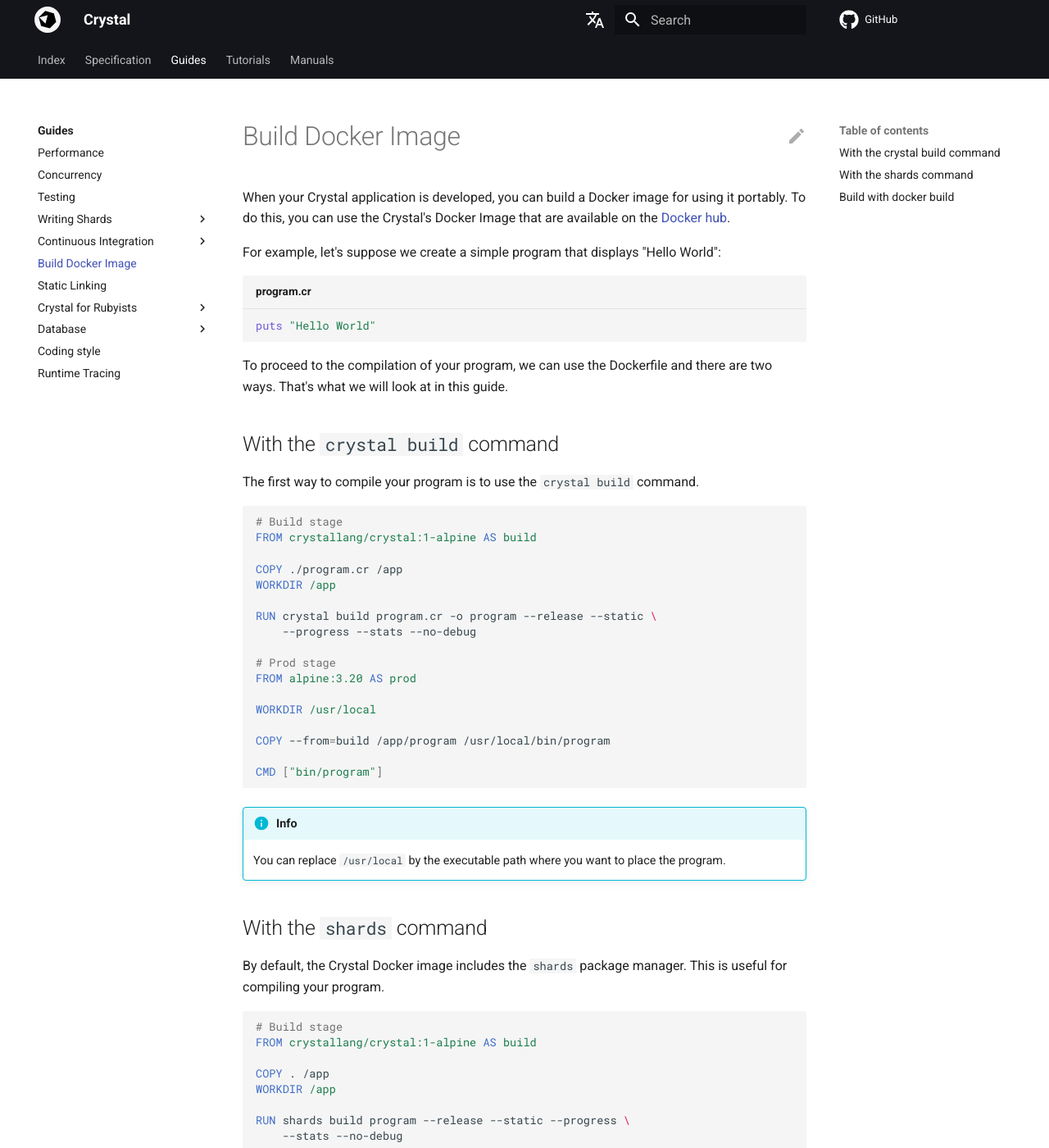
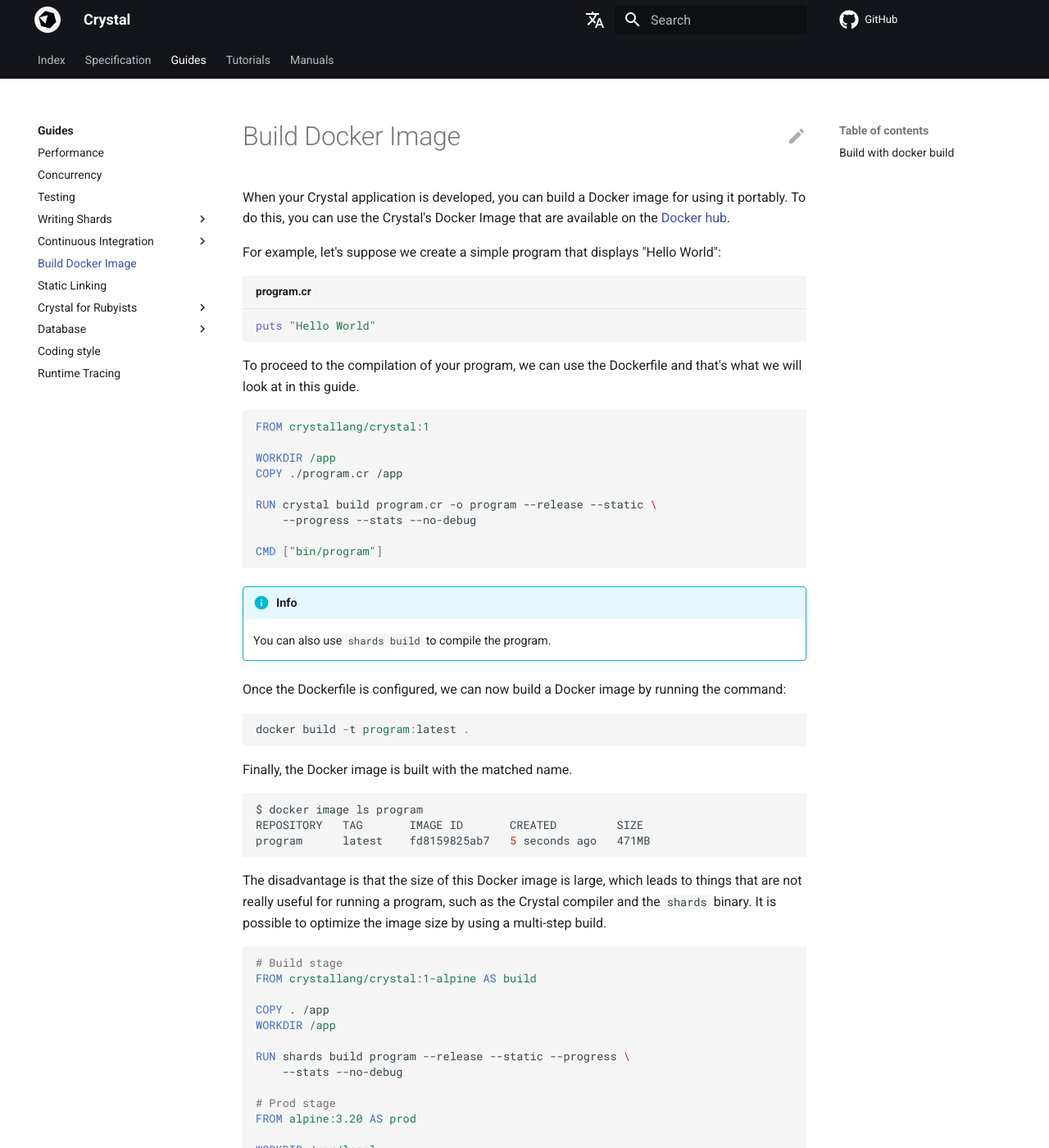
Before and after one commit to crystal-lang/crystal-book, an MkDocs documentation site: the page built from docs/guides/build_docker_image.md, in a window 1280 px wide and 1400 px high. Shown: the whole window at 82% size. Built offline with MkDocs 1.6.1 and Material for MkDocs 9.7.7, drawn with Linux system fonts in a browser that asks for light colours; nearby versions of some CDN libraries; library files that are not in the unit come from our copies; comment, search, counter and statistics services are not loaded; the version menu is left out.

Commit message:
First Dockerfile example with no multi-stage builds.

````diff
--- a/docs/guides/build_docker_image.md
+++ b/docs/guides/build_docker_image.md
@@ -8,38 +8,38 @@ For example, let's suppose we create a simple program that displays "Hello World
 puts "Hello World"
 ```
 
-To proceed to the compilation of your program, we can use the Dockerfile and there are two ways. That's what we will look at in this guide.
-
-## With the `crystal build` command
-
-The first way to compile your program is to use the `crystal build` command.
+To proceed to the compilation of your program, we can use the Dockerfile and that's what we will look at in this guide.
 
 ```dockerfile
-# Build stage
-FROM crystallang/crystal:1-alpine AS build
+FROM crystallang/crystal:1
 
+WORKDIR /app
 COPY ./program.cr /app
-WORKDIR /app
 
 RUN crystal build program.cr -o program --release --static \
     --progress --stats --no-debug
-
-# Prod stage
-FROM alpine:3.20 AS prod
-
-WORKDIR /usr/local
-
-COPY --from=build /app/program /usr/local/bin/program
 
 CMD ["bin/program"]
 ```
 
 !!!info
-    You can replace `/usr/local` by the executable path where you want to place the program.
+    You can also use `shards build` to compile the program.
 
-## With the `shards` command
+Once the Dockerfile is configured, we can now build a Docker image by running the command:
 
-By default, the Crystal Docker image includes the `shards` package manager. This is useful for compiling your program.
+```cr
+docker build -t program:latest .
+```
+
+Finally, the Docker image is built with the matched name.
+
+```sh
+$ docker image ls program
+REPOSITORY   TAG       IMAGE ID       CREATED         SIZE
+program      latest    fd8159825ab7   5 seconds ago   471MB
+```
+
+The disadvantage is that the size of this Docker image is large, which leads to things that are not really useful for running a program, such as the Crystal compiler and the `shards` binary. It is possible to optimize the image size by using a multi-step build.
 
 ```dockerfile
 # Build stage
````
